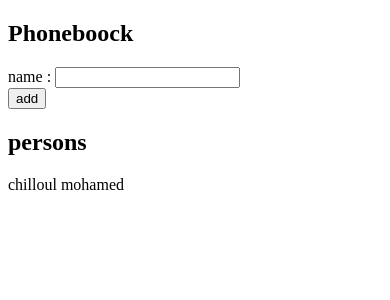
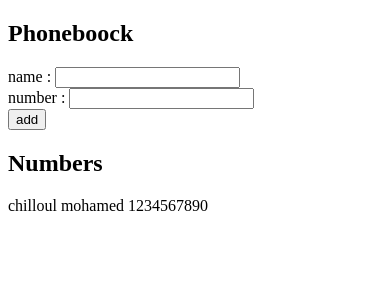
Before and after one commit to mohamedChilloul/phoneboock, a React (Create React App) app: page / in a window 390 px wide. Shown: the top 300 px of the page. Built offline with nearby package versions, Linux system fonts and the light colour scheme.

Commit message:
phoneboock step 3

```diff
--- a/src/App.js
+++ b/src/App.js
@@ -1,17 +1,19 @@
 import { useState } from 'react'
 
 const App= ()=> {
-  const [persons, setPersons] = useState([{name:'chilloul mohamed'}])
+  const [persons, setPersons] = useState([{name:'chilloul mohamed',number:'1234567890'}])
   const [name, setName] = useState('')
+  const [number, setNumber] = useState('')
 
   const handleAdd = (event)=>{
     event.preventDefault()
     let names =persons.map((p)=>p.name)
     let exist = names.indexOf(name)
     if (exist === -1){
-      let newPerson = {name : name}
+      let newPerson = {name : name, number:number}
       setPersons(persons.concat(newPerson))
       setName('')
+      setNumber('')
     }else{
       alert(`${name} is already added to the phoneboock `)
     }
@@ -19,6 +21,9 @@
   }
   const nameChange = (event)=>{
     setName(event.target.value)
+  }
+  const numberChange = (event)=>{
+    setNumber(event.target.value)
   }
   return (
     <div>
@@ -29,12 +34,16 @@
           <input type='text' onChange={nameChange} value={name}></input>
         </div>
         <div>
+          <label>number : </label>
+          <input type='text' onChange={numberChange} value={number}></input>
+        </div>
+        <div>
           <button type='submit'>add</button>
         </div>
       </form>
-      <h2>persons</h2>
+      <h2>Numbers</h2>
       {
-        persons.map((person)=><div key={person.name}>{person.name}</div>)
+        persons.map((person)=><div key={person.name}>{person.name} {person.number}</div>)
       }
     </div>
   );
```
